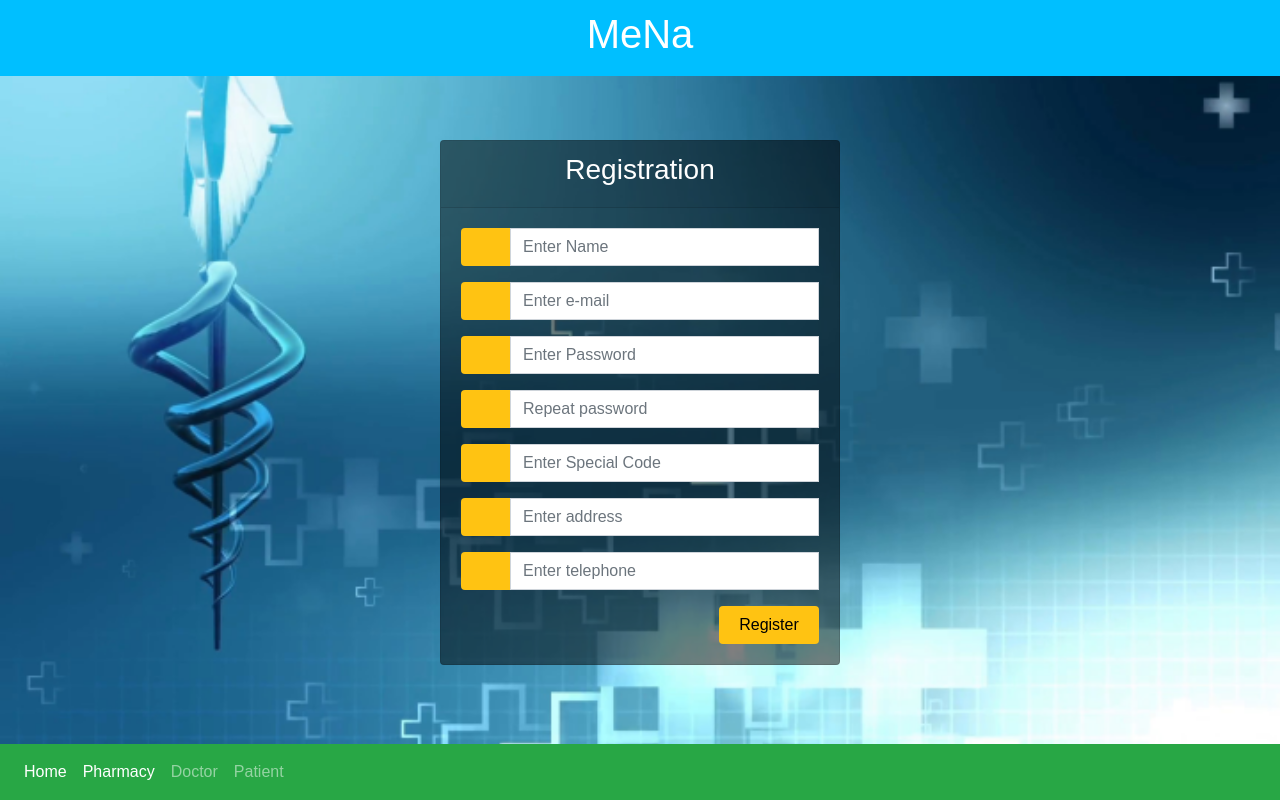
After one commit to VikoTodorov/MeNa, a PHP site: page /pharmacy_reg.php in a window 1280 px wide. The commit adds this page. Run offline with PHP 8.4, Linux system fonts and the light colour scheme.

Commit message:
navbara donapravih

```diff
--- /dev/null
+++ b/pharmacy_reg.php
@@ -0,0 +1,92 @@
+<!DOCTYPE html>
+<html>
+<head>
+	<meta charset="utf-8">
+	<meta name="viewport" content="width=device-width, initial-scale=1">
+	<link rel="stylesheet" href="https://maxcdn.bootstrapcdn.com/bootstrap/4.3.1/css/bootstrap.min.css">
+	<script src="https://ajax.googleapis.com/ajax/libs/jquery/3.3.1/jquery.min.js"></script>
+	<script src="https://cdnjs.cloudflare.com/ajax/libs/popper.js/1.14.7/umd/popper.min.js"></script>
+	<script src="https://maxcdn.bootstrapcdn.com/bootstrap/4.3.1/js/bootstrap.min.js"></script>
+	<link rel="stylesheet" type="text/css" href="style.css">
+</head>
+<body class="background">
+	<div class="title" style = "margin-bottom:5%">
+		<h1>MeNa</h1>
+	</div>
+	<nav class="navbar navbar-expand-sm bg-success navbar-dark fixed-bottom">
+  		<ul class="navbar-nav">
+			<li class="nav-item">
+      			<a class="nav-link active" href="index.html">Home</a>
+   			</li>
+    		<li class="nav-item">
+      			<a class="nav-link active" href="pharmacy_reg.html">Pharmacy</a>
+    		</li>
+   			<li class="nav-item">
+      			<a class="nav-link" href="doctor_reg.html">Doctor</a>
+    		</li>
+    		<li class="nav-item">
+      			<a class="nav-link" href="signup.html">Patient</a>
+    		</li>
+  		</ul>
+	</nav>
+<div style = "text-align:center">
+<div class="container" >
+	<div class="d-flex justify-content-center h-100">
+		<div class="card">
+			<div class="card-header">
+				<h3>Registration</h3>
+			</div>
+			<div class="card-body">
+				<form style= "text-align:center" action = "includes/login.inc.php" method ="post">
+            		<div class="input-group form-group">
+              			<div class="input-group-prepend">
+                			<span class="input-group-text"><i class="fas fa-user"></i></span>
+             		 	</div>
+              			<input class="form-control" type="text" placeholder="Enter Name" name="uname" required><br>
+            		</div>
+            		<div class="input-group form-group">
+  						<div class="input-group-prepend">
+  							<span class="input-group-text"><i class="fas fa-key"></i></span>
+  						</div>
+  						<input class="form-control" type="text" placeholder="Enter e-mail" name="email" required><br>
+  			    	</div>
+            		<div class="input-group form-group">
+  							<div class="input-group-prepend">
+  								<span class="input-group-text"><i class="fas fa-key"></i></span>
+  							</div>
+  							<input class="form-control" type="password" placeholder="Enter Password" name="psw" required><br>
+  					</div>
+            		<div class="input-group form-group">
+  							<div class="input-group-prepend">
+  								<span class="input-group-text"><i class="fas fa-key"></i></span>
+  							</div>
+  							<input class="form-control" type="password" placeholder="Repeat password" name="reppsw" required><br>
+  					</div>
+            		<div class="input-group form-group">
+  							<div class="input-group-prepend">
+  								<span class="input-group-text"><i class="fas fa-key"></i></span>
+  							</div>
+  							<input class="form-control" type="text" placeholder="Enter Special Code" name="SC" required><br>
+  					</div>
+			        <div class="input-group form-group">
+  						<div class="input-group-prepend">
+  							<span class="input-group-text"><i class="fas fa-key"></i></span>
+  						</div>
+ 						<input class="form-control" type="text" placeholder="Enter address" name="address" required><br>
+  					</div>
+			        <div class="input-group form-group">
+  						<div class="input-group-prepend">
+  							<span class="input-group-text"><i class="fas fa-key"></i></span>
+  						</div>
+ 						<input class="form-control" type="text" placeholder="Enter telephone" name="tel" required><br>
+  					</div>
+            		<div class="form-group">
+  						<button class="btn float-right login_btn" type="submit" name="register-submit">Register</button>
+  					</div>
+				</form>
+			</div>
+		</div>
+	</div>
+</div>
+</body>
+</html>
```
Also changed, not shown: doctor_reg.html (deleted, +0 -60 lines), doctor_reg.php (added, +80 -0 lines), index.php (renamed from index.html, +5 -5 lines), pharmacy_reg.html (deleted, +0 -32 lines), signup.php (renamed from signup.html, +5 -52 lines).
